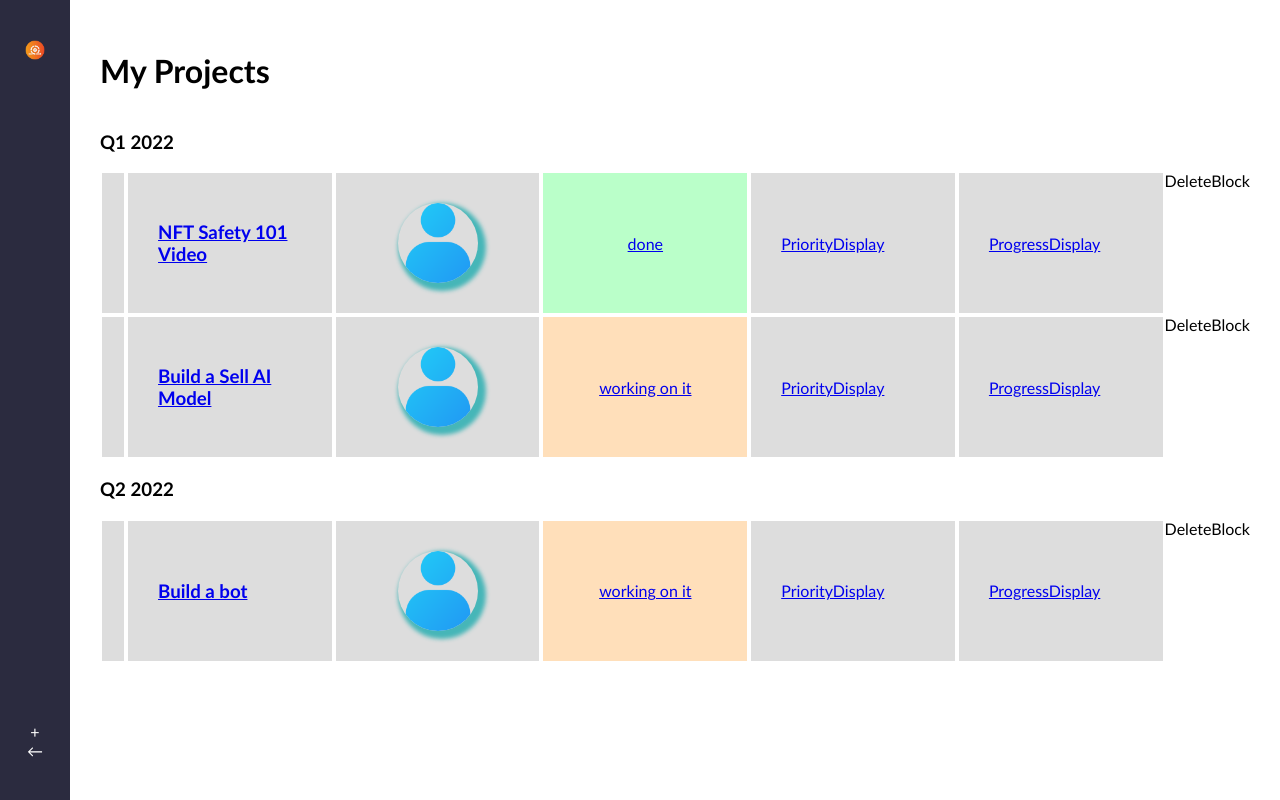
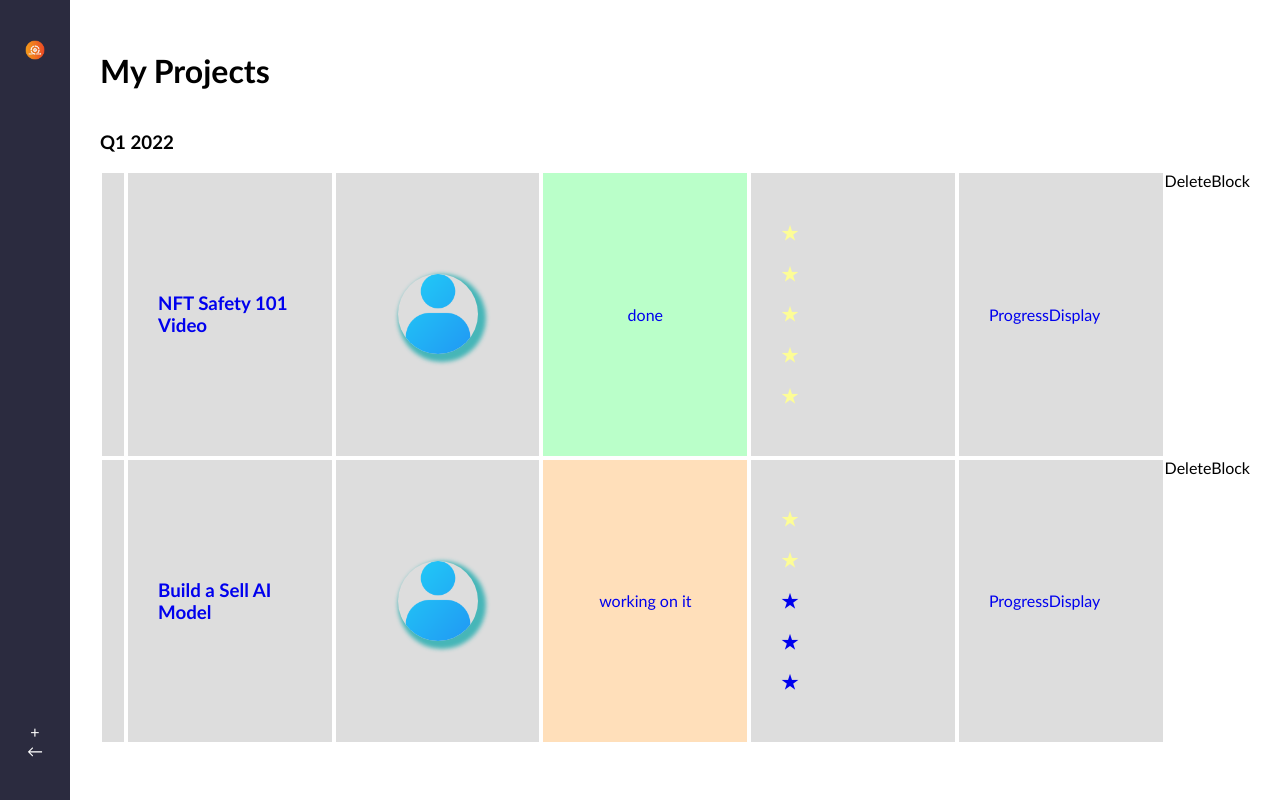
Before and after one commit to Almir-git-unifc/Project-Controll-Edu_react-vite, a React (Vite) app in the folder client/: page / in a window 1280 px wide. Built offline with nearby package versions, Linux system fonts and the light colour scheme.

Commit message:
feat(react): v00.05.000 - react vite implemented PriorityDisplay with vertical star

```diff
--- a/client/src/App.css
+++ b/client/src/App.css
@@ -7,6 +7,12 @@
 .app{
     display: flex;
 }
+
+#link {
+         text-decoration: none;
+         color: reg(46,46,46);
+}
+
 
 /*---- Nav—*/
 nav {
--- a/client/src/components/PriorityDisplay.jsx
+++ b/client/src/components/PriorityDisplay.jsx
@@ -1,8 +1,15 @@
-const PriorityDisplay = () => {
+const PriorityDisplay = ({ priority }) => {
     return (
-        <div >
-             PriorityDisplay
+        <div className="priority-display">
+              <div className="star-container">
+                  <h3 style={{color: priority >= 1 ?  'rgb(253,253,150)' : '' }} >★</h3>
+                  <h3 style={{color: priority >= 2 ?  'rgb(253,253,150)' : '' }} >★</h3>
+                  <h3 style={{color: priority >= 3 ?  'rgb(253,253,150)' : '' }} >★</h3>
+                  <h3 style={{color: priority >= 4 ?  'rgb(253,253,150)' : '' }} >★</h3>
+                  <h3 style={{color: priority >= 5 ?  'rgb(253,253,150)' : '' }} >★</h3>
+              </ div>
         </div>
+
     )
 }
 export default PriorityDisplay
--- a/client/src/components/TicketCard.jsx
+++ b/client/src/components/TicketCard.jsx
@@ -13,7 +13,7 @@
                 <h3>{ticket.title}</h3>
                 <AvatarDisplay ticket = {ticket}/>
                 <StatusDisplay status={ ticket.status } />
-                <PriorityDisplay />
+                <PriorityDisplay priority={ ticket.priority } />
                 <ProgressDisplay />
             </Link>
             <DeleteBlock />
```
